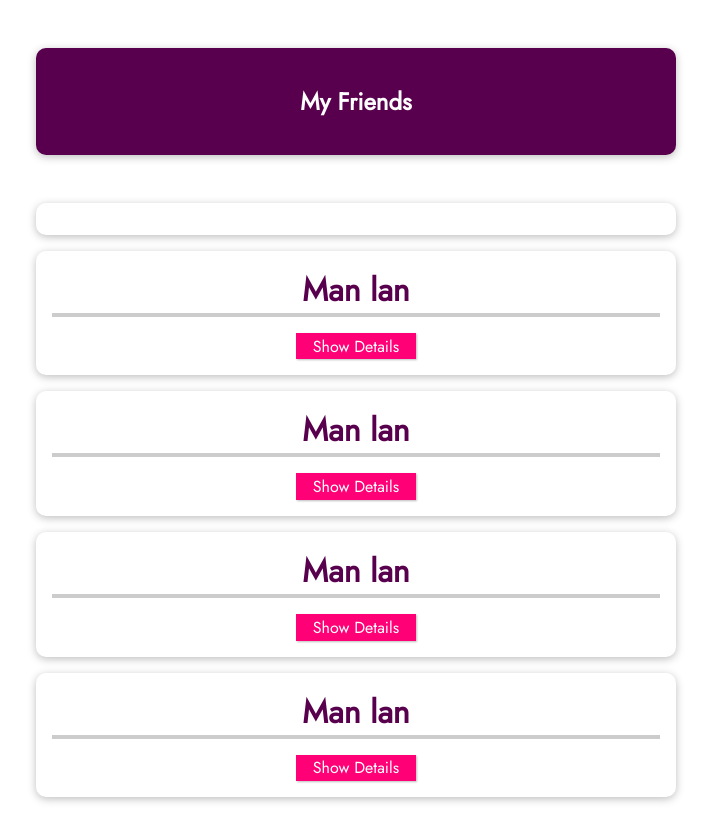
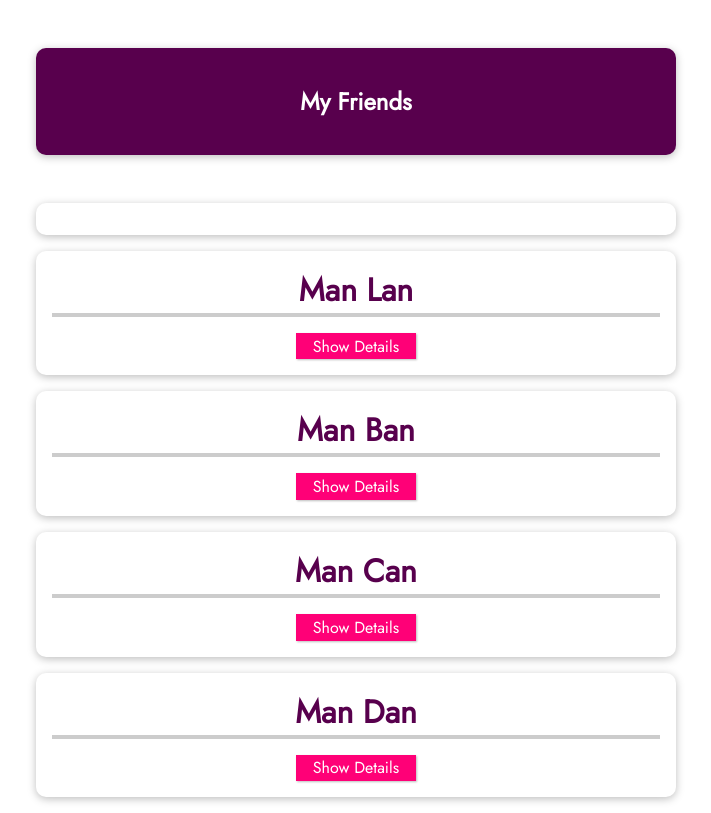
Before and after one commit to nnenna-syncpro/VueCourse, a Vue app: page / in a window 1280 px wide. Shown: the whole page, without its empty margins (284-995 px from the left). Built offline with nearby package versions, Linux system fonts and the light colour scheme.

Commit message:
Passed contact data from parent to child using props

```diff
--- a/src/App.vue
+++ b/src/App.vue
@@ -5,13 +5,15 @@
         </header>
         <ul>
             <li></li>
-            <friend-contact></friend-contact>
-            <friend-contact></friend-contact>
-            <friend-contact></friend-contact>
-            <friend-contact></friend-contact>
+            <friend-contact name="Man Lan" phone-number='000 000 0000' email-address="m1@gmail.com"></friend-contact>
+            <friend-contact name="Man Ban" ></friend-contact>
+            <friend-contact name="Man Can" phone-number='000 000 2222' email-address="m3@gmail.com"></friend-contact>
+            <friend-contact name="Man Dan" phone-number='000 000 3333' email-address="m4@gmail.com"></friend-contact>
         </ul>
     </section>
 </template>
+
+<!-- props should not be mutated. That means data passed from parent to child should only be changed in parent. Because Vue uses unidirectional flow-->
 
 <script>
 import FriendContact from './components/FriendContact.vue';
--- a/src/components/FriendContact.vue
+++ b/src/components/FriendContact.vue
@@ -1,16 +1,25 @@
 <template>
     <li>
-        <h2>{{ friend.name }}</h2>
+        <h2>{{ name }}</h2>
         <button @click="toggleDetails">{{detailsAreVisible ? "Hide" : "Show"}} Details</button>
         <ul v-if="detailsAreVisible">
-            <li><strong>Phone:</strong>{{ friend.phone }}</li>
-            <li><strong>Email:</strong>{{ friend.email }}</li>
+            <li><strong>Phone:</strong>{{ phoneNumber }}</li>
+            <li><strong>Email:</strong>{{ emailAddress }}</li>
         </ul>
     </li>
 </template>
 
 <script>
     export default {
+        props: [
+            //Make vue aware of all the custom attributes we want to accept on this components
+            //use camel case for props because you can refer to it in other options using this. And hyphens in JS is invalid code/propertyname.I.e this.phone-number is invalid but this.phoneNumber is valid
+            //Moreover, vue automatically translates props written in camelcase to kebap/hyphenated attributes. i.e. phoneNumber in component becomes phone-number in attribute of App.vue
+            //props should NOT have the same names as data or computed properties
+            "name",
+            "phoneNumber",
+            "emailAddress"
+        ],
         data () {
             return {
                 detailsAreVisible: false,
```
